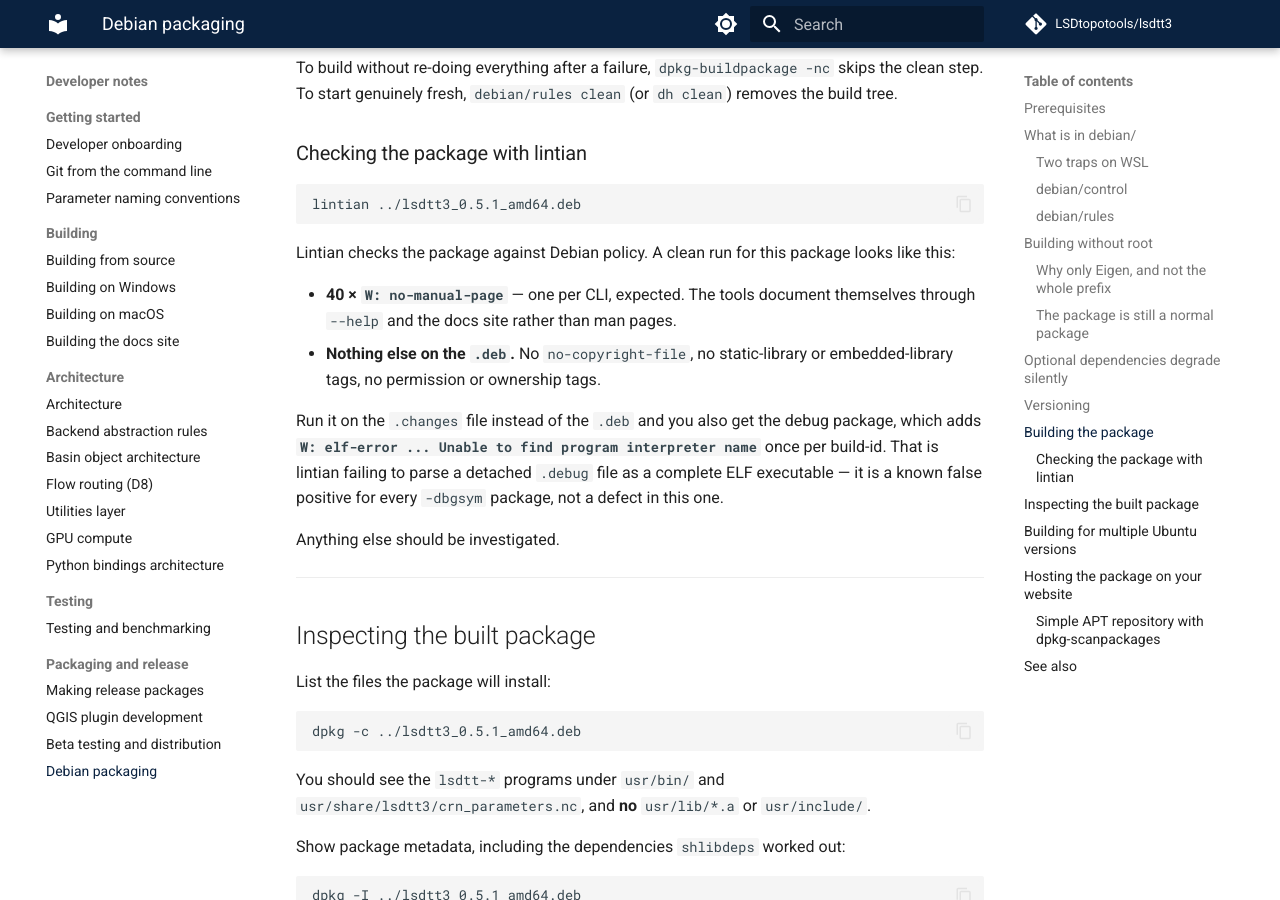
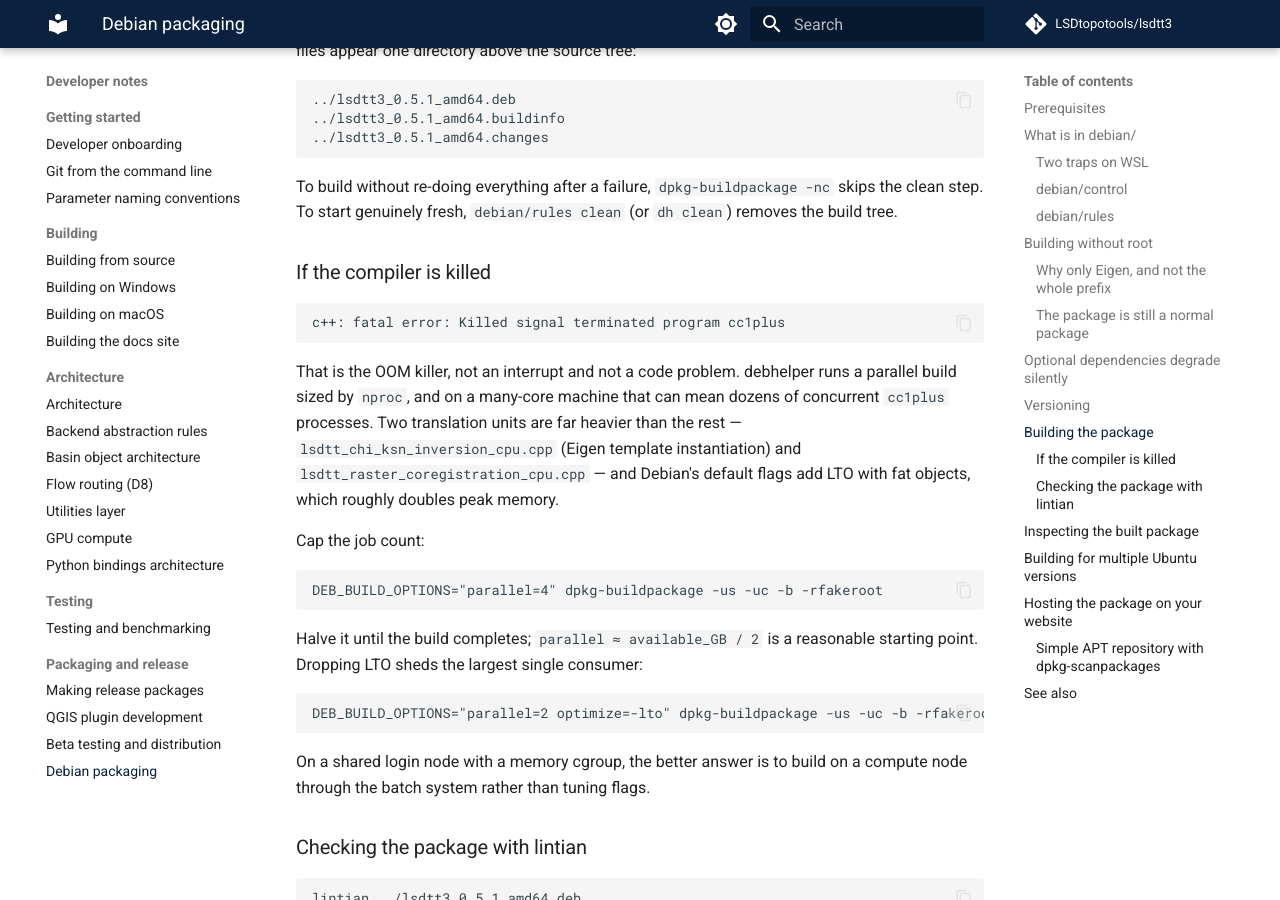
Before and after one commit to LSDtopotools/lsdtt3, an MkDocs documentation site: the page built from docs/developer_notes/debian_packaging.md, in a window 1280 px wide and 900 px high, scrolled down 7188 px. Built offline with MkDocs 1.6.1 and Material for MkDocs 9.7.7, drawn with Linux system fonts in a browser that asks for light colours; comment, search, counter and statistics services are not loaded; some of the changed text lies outside the part shown.

Commit message:
some updates to debian docs

````diff
--- a/docs/developer_notes/debian_packaging.md
+++ b/docs/developer_notes/debian_packaging.md
@@ -305,6 +305,12 @@ you are on — `jammy` on 22.04, `noble` on 24.04:
 dch --distribution "$(lsb_release -cs)" --release ""
 ```
 
+The committed `debian/changelog` names whichever series it was last edited on,
+so **check it against the machine you are building on**. Two quick tells that
+you are not on the series the changelog claims: the GDAL version in the CMake
+configure block (3.4.1 on jammy, 3.8.4 on noble), and `-D_FORTIFY_SOURCE=3` in
+the compile lines, which is 23.10 and later.
+
 The field only appears in the `.changes` file, which matters for an upload to an
 archive; it does not affect the `.deb` itself or a repository served with
 `dpkg-scanpackages`.
@@ -345,6 +351,35 @@ a while. The output files appear one directory above the source tree:
 To build without re-doing everything after a failure, `dpkg-buildpackage -nc`
 skips the clean step. To start genuinely fresh, `debian/rules clean` (or
 `dh clean`) removes the build tree.
+
+### If the compiler is killed
+
+```
+c++: fatal error: Killed signal terminated program cc1plus
+```
+
+That is the OOM killer, not an interrupt and not a code problem. debhelper runs
+a parallel build sized by `nproc`, and on a many-core machine that can mean
+dozens of concurrent `cc1plus` processes. Two translation units are far heavier
+than the rest — `lsdtt_chi_ksn_inversion_cpu.cpp` (Eigen template
+instantiation) and `lsdtt_raster_coregistration_cpu.cpp` — and Debian's default
+flags add LTO with fat objects, which roughly doubles peak memory.
+
+Cap the job count:
+
+```bash
+DEB_BUILD_OPTIONS="parallel=4" dpkg-buildpackage -us -uc -b -rfakeroot
+```
+
+Halve it until the build completes; `parallel ≈ available_GB / 2` is a
+reasonable starting point. Dropping LTO sheds the largest single consumer:
+
+```bash
+DEB_BUILD_OPTIONS="parallel=2 optimize=-lto" dpkg-buildpackage -us -uc -b -rfakeroot
+```
+
+On a shared login node with a memory cgroup, the better answer is to build on a
+compute node through the batch system rather than tuning flags.
 
 ### Checking the package with lintian
 
````
